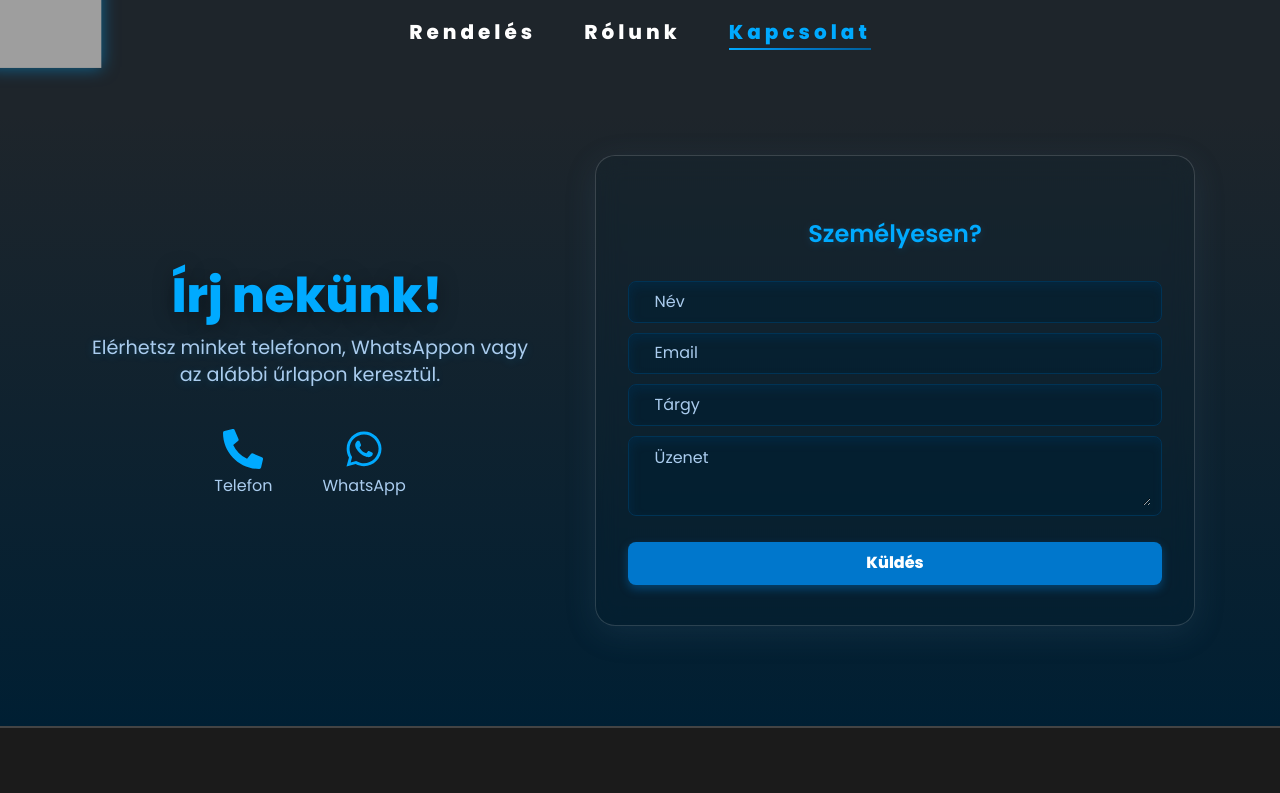
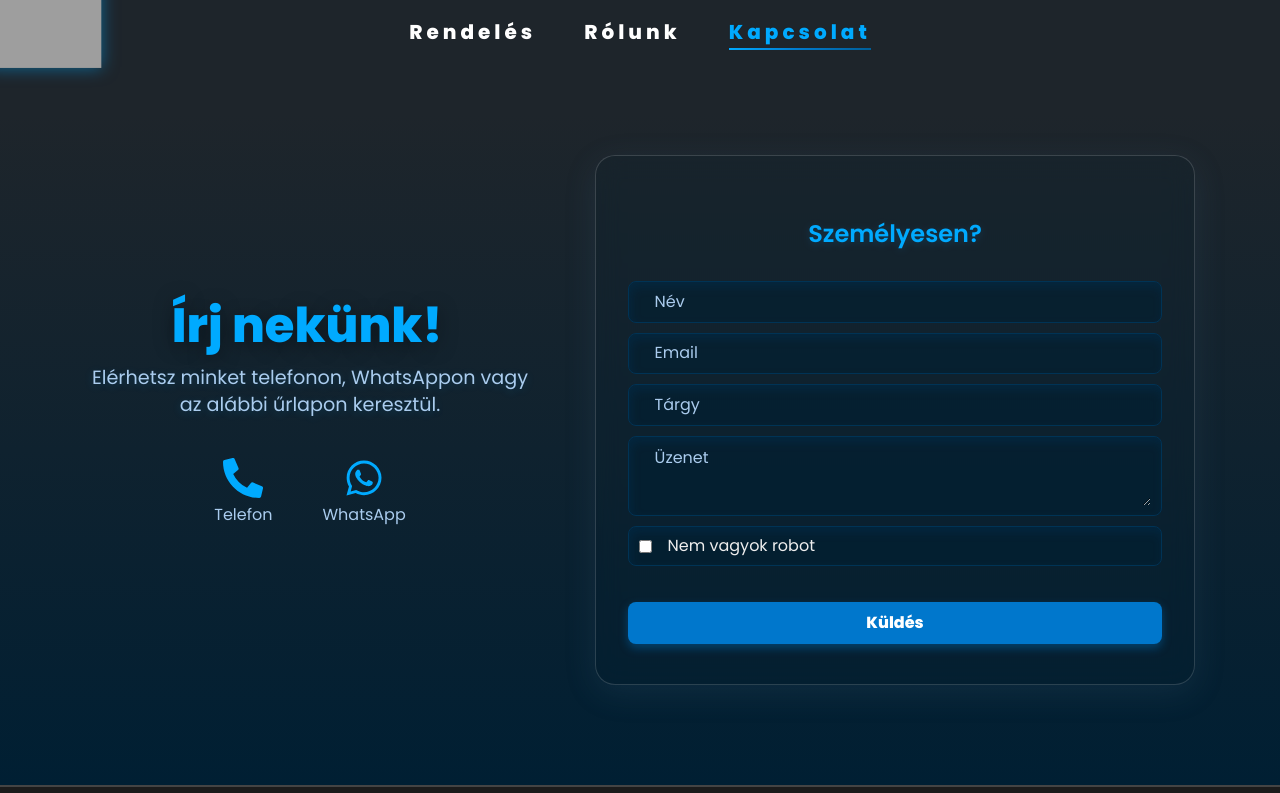
Before and after one commit to brdBoti/Shynee, a React (Vite) app in the folder client/: page /kapcsolat in a window 1280 px wide. Shown: the top 793 px of the page. Built offline with nearby package versions, Linux system fonts and the light colour scheme; grey boxes are pictures that could not be loaded.

Commit message:
kapcsolat captcha

```diff
--- a/client/src/pages/Kapcsolat.jsx
+++ b/client/src/pages/Kapcsolat.jsx
@@ -11,6 +11,7 @@ export default function Kapcsolat() {
   const [error, setError] = useState(null);
   const [cursorVisible, setCursorVisible] = useState(true);
   const [phase, setPhase] = useState(0);
+  const [captchaChecked, setCaptchaChecked] = useState(false);
 
   const { ref: formRef, inView } = useInView({ triggerOnce: true, threshold: 0.3 });
 
@@ -37,6 +38,11 @@ export default function Kapcsolat() {
     e.preventDefault();
     setLoading(true);
     setError(null);
+    if (!captchaChecked) {
+      setError('Kérlek pipáld be, hogy nem vagy robot!');
+      setLoading(false);
+      return;
+    }
 
     const formData = new FormData(e.target);
 
@@ -167,6 +173,17 @@ export default function Kapcsolat() {
                     ></textarea>
                   </div>
 
+                  <div className="form-field" style={{ display: 'flex', alignItems: 'center', marginBottom: '10px' }}>
+                    <input
+                      type="checkbox"
+                      id="captcha"
+                      checked={captchaChecked}
+                      onChange={e => setCaptchaChecked(e.target.checked)}
+                      style={{ marginRight: '8px' }}
+                    />
+                    <label htmlFor="captcha" style={{ userSelect: 'none', cursor: 'pointer' }}>Nem vagyok robot</label>
+                  </div>
+
                   <button className="sendMessage-btn" type="submit" disabled={loading}>
                     {loading ? 'Küldés...' : 'Küldés'}
                   </button>
```
